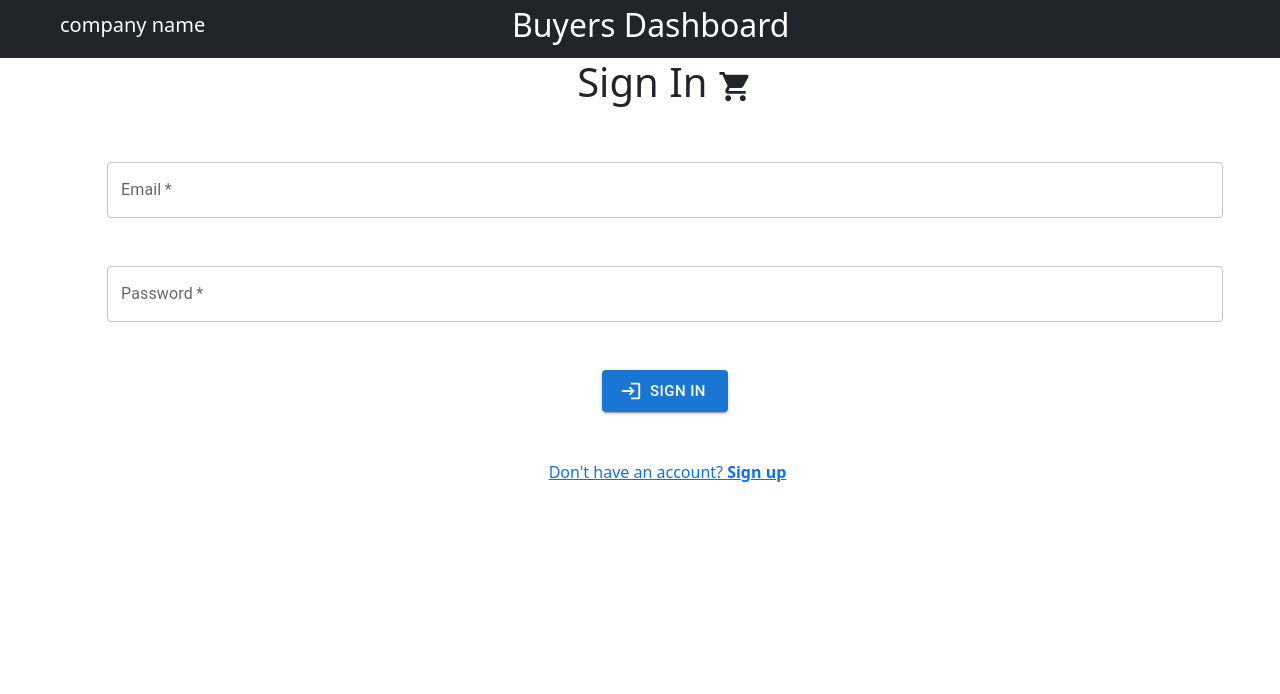
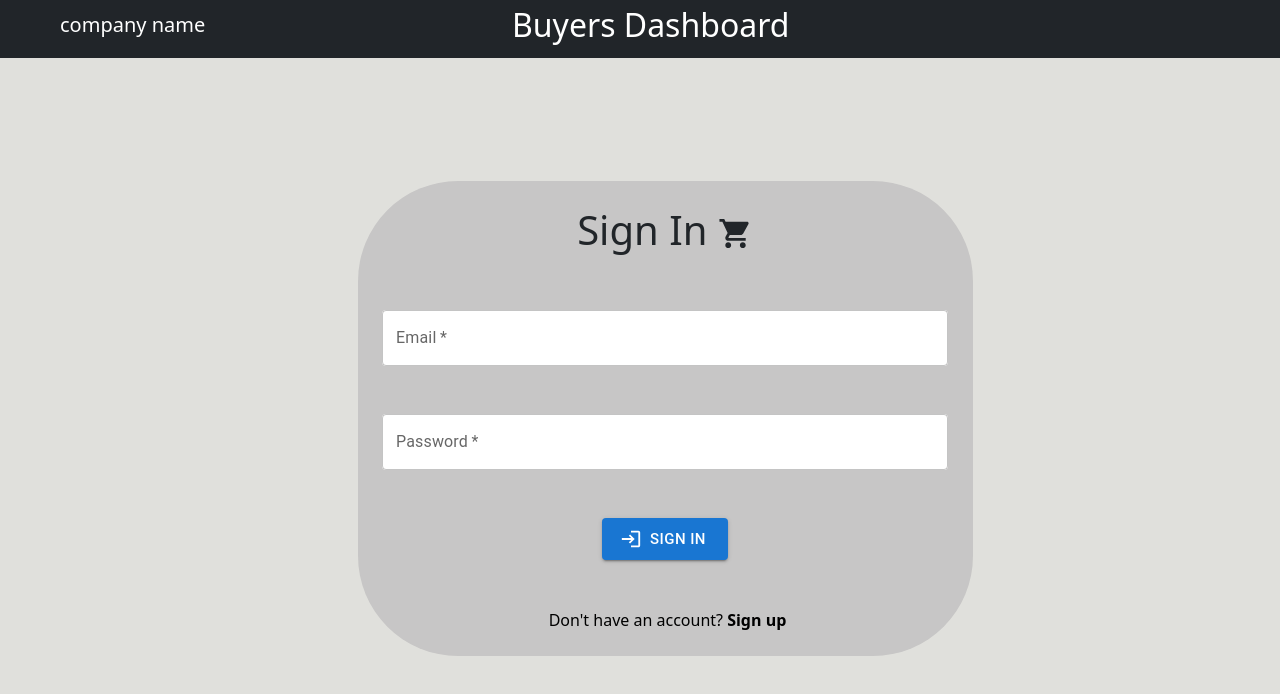
Before and after one commit to saintvishwa/grocery, a React (Create React App) app: page /login in a window 1280 px wide. Shown: the top 694 px of the page. Built offline with nearby package versions, Linux system fonts and the light colour scheme; the HTML template or start-up script is replaced by a standard one.

Commit message:
updated login and register ui and backend

```diff
--- a/src/components/buy.css
+++ b/src/components/buy.css
@@ -2,6 +2,10 @@
     color: white;
     position: absolute;
     left: 40%;
+}
+
+body {
+    background-color: hsl(60, 6%, 87%);
 }
 
 .anagram-swap .word {
@@ -12,3 +16,23 @@
     font-size: 42px;
     font-weight: bold;
 }
+
+.login {
+    position: relative;
+    margin-bottom: 5%;
+}
+
+.container {
+    width: 50%;
+    margin: 25%;
+    margin-top: 10%;
+    margin-bottom: 0;
+    padding: 2%;
+    background-color: rgb(199, 198, 198);
+    border-radius: 100px;
+}
+
+.registerl {
+    color: black;
+    text-decoration: none;
+}
```
